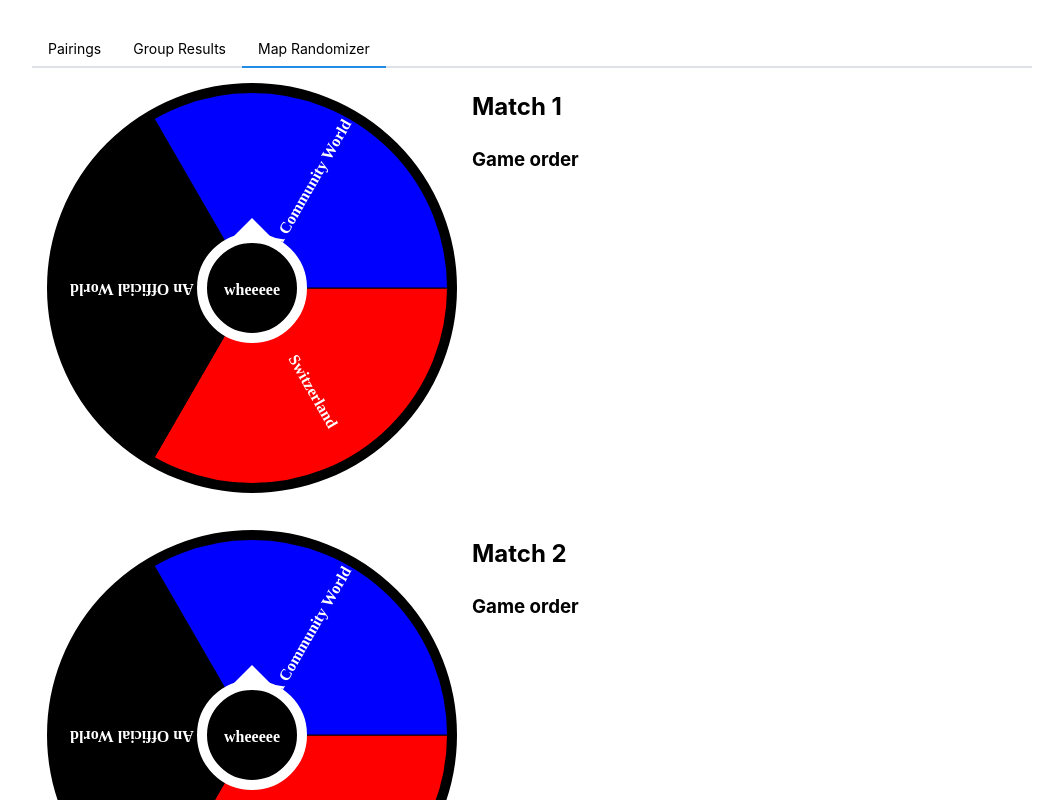
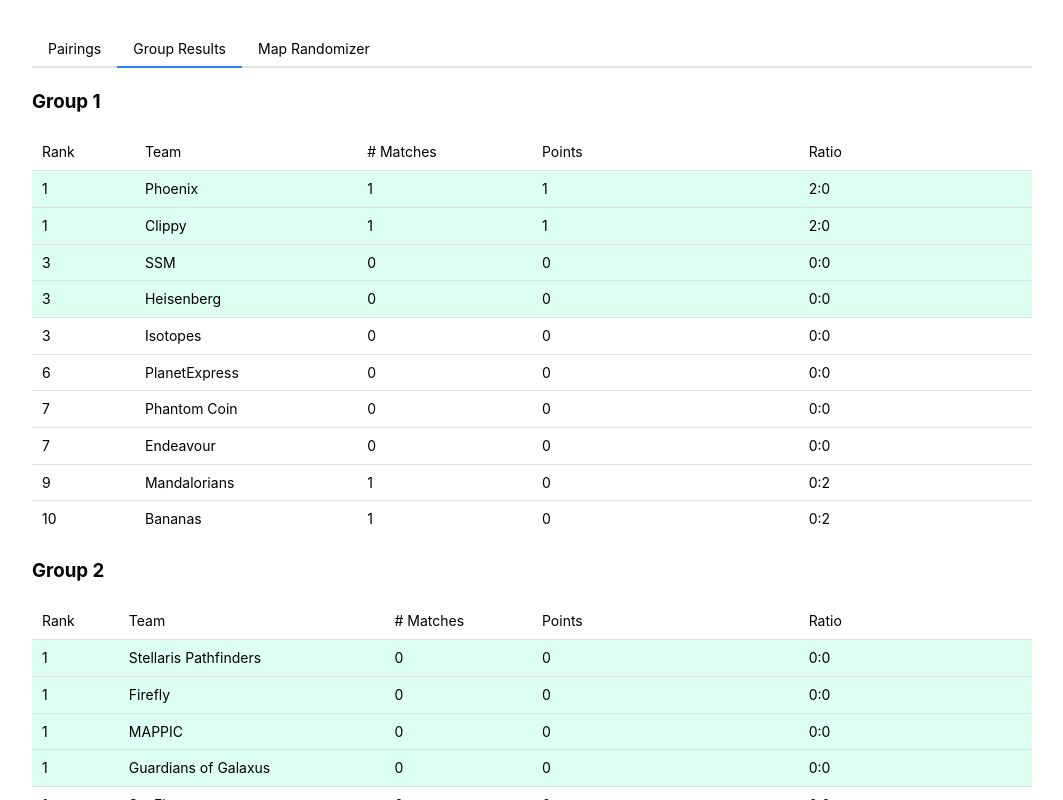
Before and after one commit to Nasicus/dgpdggtwc, a React (Vite) app: page / in a window 1280 px wide. Shown: the top 800 px of the page, without its empty margins (108-1171 px from the left). Built offline with nearby package versions, Linux system fonts and the light colour scheme.

Commit message:
enter first results

```diff
--- a/src/App.tsx
+++ b/src/App.tsx
@@ -7,9 +7,9 @@ import { MapRandomizer } from "./mapRandomizer.tsx";
 
 export const App: FC = () => {
   return (
-    <Tabs defaultValue="mapRandomizer">
+    <Tabs defaultValue="groupResults">
       <Tabs.List>
-        <Tabs.Tab value="paiings">Pairings</Tabs.Tab>
+        <Tabs.Tab value="pairings">Pairings</Tabs.Tab>
         <Tabs.Tab value="groupResults">Group Results</Tabs.Tab>
         <Tabs.Tab value="mapRandomizer">Map Randomizer</Tabs.Tab>
       </Tabs.List>
--- a/src/data/groupResults.ts
+++ b/src/data/groupResults.ts
@@ -4,9 +4,9 @@ export const group1: Group = [
   [
     "Week 1",
     [
-      ["Phoenix", "Mandalorians", ""],
+      ["Phoenix", "Mandalorians", "2:0"],
       ["SSM", "Heisenberg", ""],
-      ["Clippy", "Bananas", ""],
+      ["Clippy", "Bananas", "2:0"],
       ["Isotopes", "PlanetExpress", ""],
       ["Phantom Coin", "Endeavour", ""],
     ],
--- a/src/groupResultsTab.tsx
+++ b/src/groupResultsTab.tsx
@@ -14,6 +14,13 @@ export const GroupResultsTab: FC = () => {
 
   return (
     <>
+      {groupResults.map(([groupResult, groupName]) => (
+        <GroupResultTable
+          key={groupName}
+          groupResult={groupResult}
+          groupName={groupName}
+        />
+      ))}
       <Statistics
         groupResults={groupResults.map(([groupResult]) => groupResult)}
       />
@@ -29,13 +36,6 @@ export const GroupResultsTab: FC = () => {
         )}
         groupName="Overall"
       />
-      {groupResults.map(([groupResult, groupName]) => (
-        <GroupResultTable
-          key={groupName}
-          groupResult={groupResult}
-          groupName={groupName}
-        />
-      ))}
     </>
   );
 };
```
